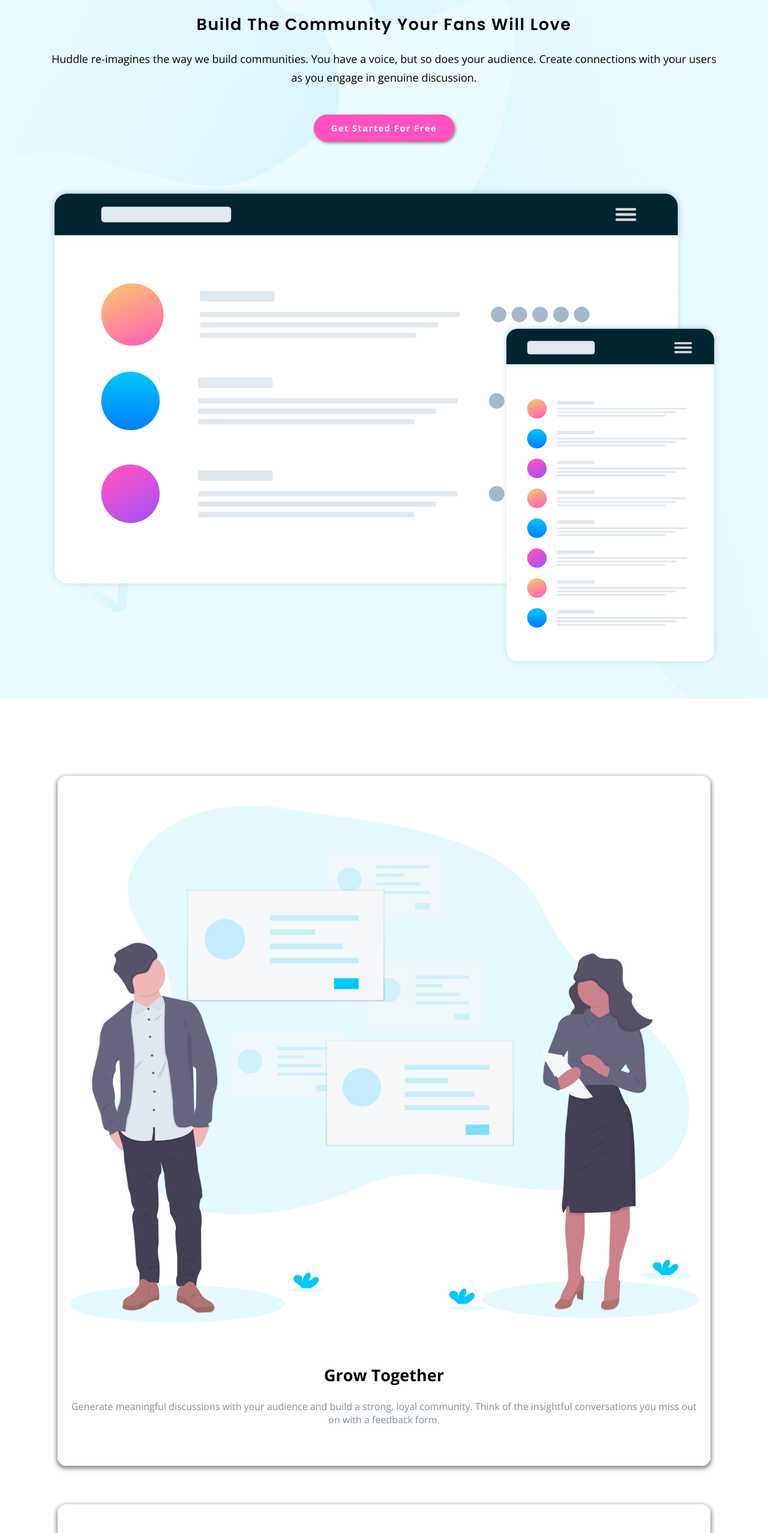
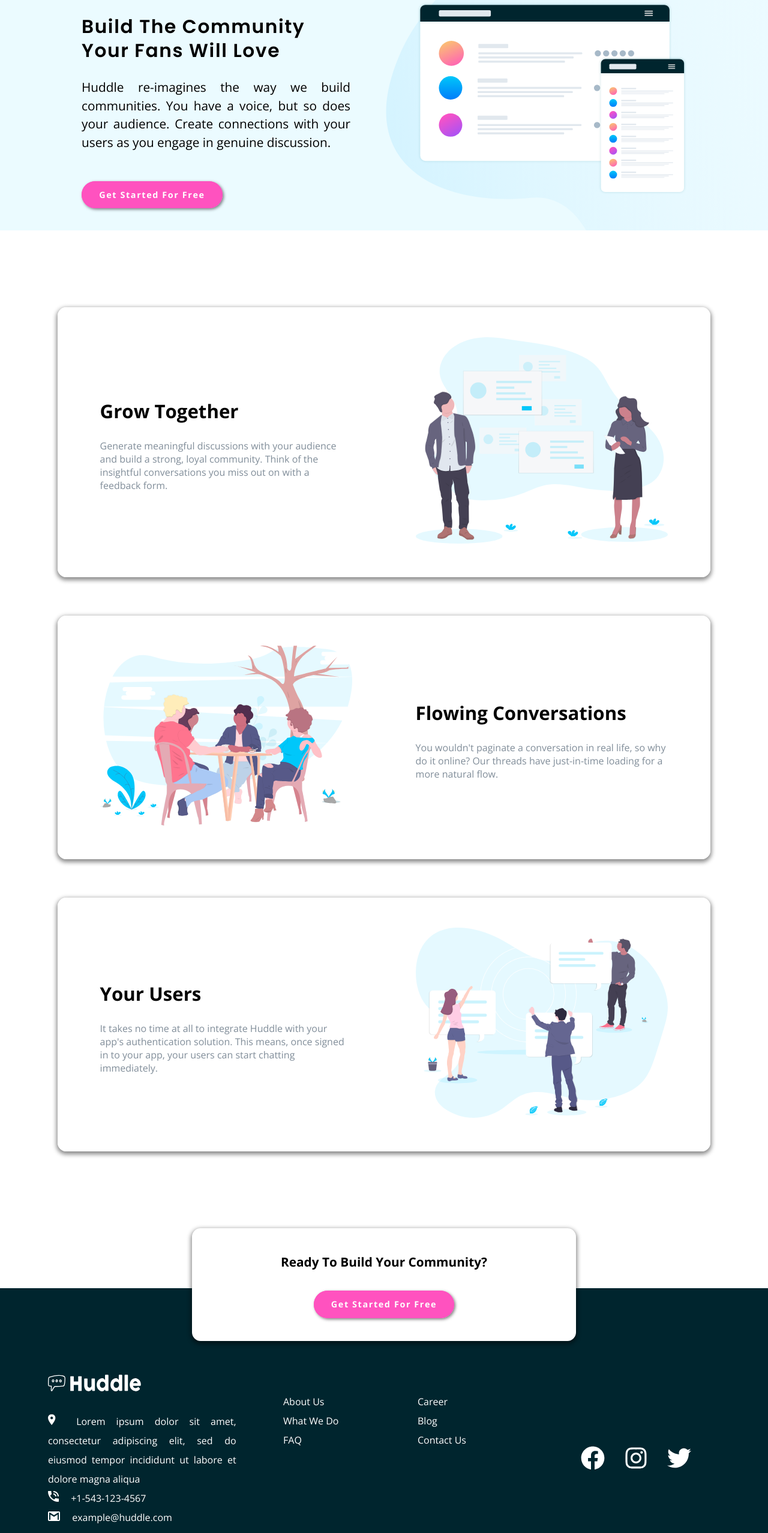
Before and after one commit to Mgbojikwe/Huddle-landing-page-with-alternating-feature-blocks, a plain HTML site: page index.html in a window 1280 px wide. Shown: the part 161-2716 px from the top of the page at 60% size. Drawn offline with nearby package versions, Linux system fonts and the light colour scheme.

Commit message:
Final commit before review

```diff
--- a/index.html
+++ b/index.html
@@ -17,13 +17,13 @@
   <link href="https://fonts.googleapis.com/css2?family=Open+Sans:wght@400;700&family=Poppins:wght@600&display=swap" rel="stylesheet">
 
   <!-- Title -->
-  <title>Frontend Mentor | Huddle landing page with alternating feature blocks</title>
+  <title>Huddle landing page with alternating feature blocks</title>
 </head>
 <body>
   <header class="header">
     <section class="one">
       <img class="one__logo" src="images/logo.svg" alt="logo">
-      <a class="one__button" href="#">Try It Free</a>
+      <a class="one__button" href="https://play.google.com/store/apps">Try It Free</a>
     </section>
 
     <section class="two">
@@ -32,7 +32,7 @@
         <p class="top__text">Huddle re-imagines the way we build communities. You have a voice, but so does your audience.
           Create connections with your users as you engage in genuine discussion.
         </p>
-        <a class="top__button" href="#">Get Started For Free</a>
+        <a class="top__button" href="https://play.google.com/store/apps">Get Started For Free</a>
       </div>
 
       <div class="bottom">
@@ -84,7 +84,7 @@
     <section class="six">
       <div class="single">
         <h3 class="single__header">Ready To Build Your Community?</h3>
-        <a class="single__button" href="#">Get Started For Free</a>
+        <a class="single__button" href="https://play.google.com/store/apps">Get Started For Free</a>
       </div>
     </section>
   </main>
--- a/stylesheet.css
+++ b/stylesheet.css
@@ -18,11 +18,7 @@ body {
     margin: auto;
     padding: 3rem 1rem;
 }
-.one {
-    max-width: 100%;
-    margin: auto;
-    padding: 3rem 1rem;
-}
+
 /* I made all the images fit into their parent divs which i already gave a max-width of 90% */
 img {
     width: 100%;
@@ -190,5 +186,182 @@ li > a:hover {
     color: white;
 }
 
-/* Tablet View */
+
+
+ /* tablet View */
+ @media only screen and (min-width: 900px)  {
+
+    body {
+        font-size: 1.3rem;
+      }
+    .two{
+          display: flex;
+
+      }
+    .top {
+        text-align: left;
+        max-width: 40%;
+        margin: auto;
+    }
+    .top__header {
+        width: 100%;
+    }
+    .top__text {
+        text-align: justify;
+    }
+
+    .bottom {
+      text-align: left;
+      max-width: 40%;
+      margin: auto;
+    }
+
+
+      .three {
+        display: flex;
+        flex-direction: row-reverse;
+      }
+      .four {
+        display: flex;
+      }
+      .five {
+        display: flex;
+        flex-direction: row-reverse;
+      }
+      .down, .low, .under {
+        text-align: left;
+        max-width: 40%;
+        margin: auto;
+      }
+      .high, .up, .ontop {
+        max-width: 40%;
+        margin: auto;
+      }
+      .six {
+          width: 50%;
+      }
+      .single__header {
+        font-size: 1.3rem;
+    }
+    .single__button {
+        font-size: .9rem;
+    }
+    .seven {
+        display: flex;
+        justify-content: space-between;
+    }
+    .footer {
+        width: 100%;
+    }
+    .col-1 {
+        width: 35%
+    }
+    .col-2, .col-3 {
+        width: 20%;
+    }
+    .col-4 {
+        margin: auto;
+    }
+    .col1-list {
+        width: 80%;
+        text-align: justify;
+    }
+    .seven {
+        padding: 1rem 1rem;
+    }
+    .eight {
+        font-size: .9rem;
+    }
+    .one {
+        max-width: 90%;
+
+    }
+  }
+
+    @media only screen and (min-width: 900px) and (max-width: 1200px) {}
+
 /* Desktop View */
+  @media only screen and (min-width: 1200px) {
+      body {
+        font-size: 1.3rem;
+      }
+    .two{
+          display: flex;
+
+      }
+    .top {
+        text-align: left;
+        max-width: 40%;
+        margin: auto;
+    }
+    .top__header {
+        width: 90%;
+    }
+
+    .bottom {
+      text-align: left;
+      max-width: 40%;
+      margin: auto;
+    }
+
+
+      .three {
+        display: flex;
+        flex-direction: row-reverse;
+      }
+      .four {
+        display: flex;
+      }
+      .five {
+        display: flex;
+        flex-direction: row-reverse;
+      }
+      .down, .low, .under {
+        text-align: left;
+        max-width: 40%;
+        margin: auto;
+      }
+      .high, .up, .ontop {
+        max-width: 40%;
+        margin: auto;
+      }
+      .six {
+          width: 50%;
+      }
+      .single__header {
+        font-size: 1.3rem;
+    }
+    .single__button {
+        font-size: .9rem;
+    }
+    .seven {
+        display: flex;
+        justify-content: space-between;
+    }
+    .footer {
+        width: 100%;
+    }
+    .col-1 {
+        width: 35%
+    }
+    .col-2, .col-3 {
+        width: 20%;
+    }
+    .col-4 {
+        margin: auto;
+    }
+    .col1-list {
+        width: 80%;
+        text-align: justify;
+    }
+    .seven {
+        padding: 1rem 1rem;
+    }
+    .eight {
+        font-size: .9rem;
+    }
+    .one {
+        max-width: 90%;
+
+    }
+  }
```
